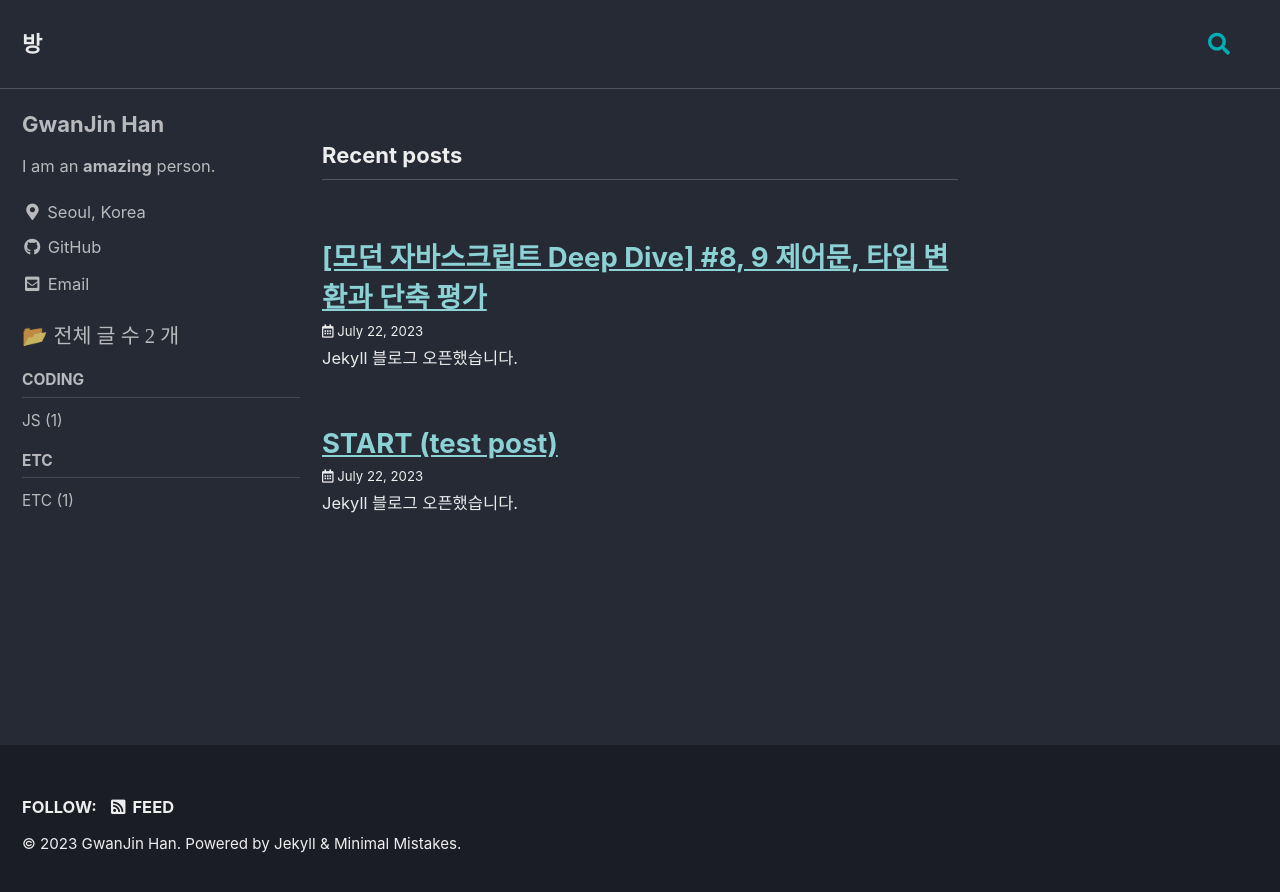
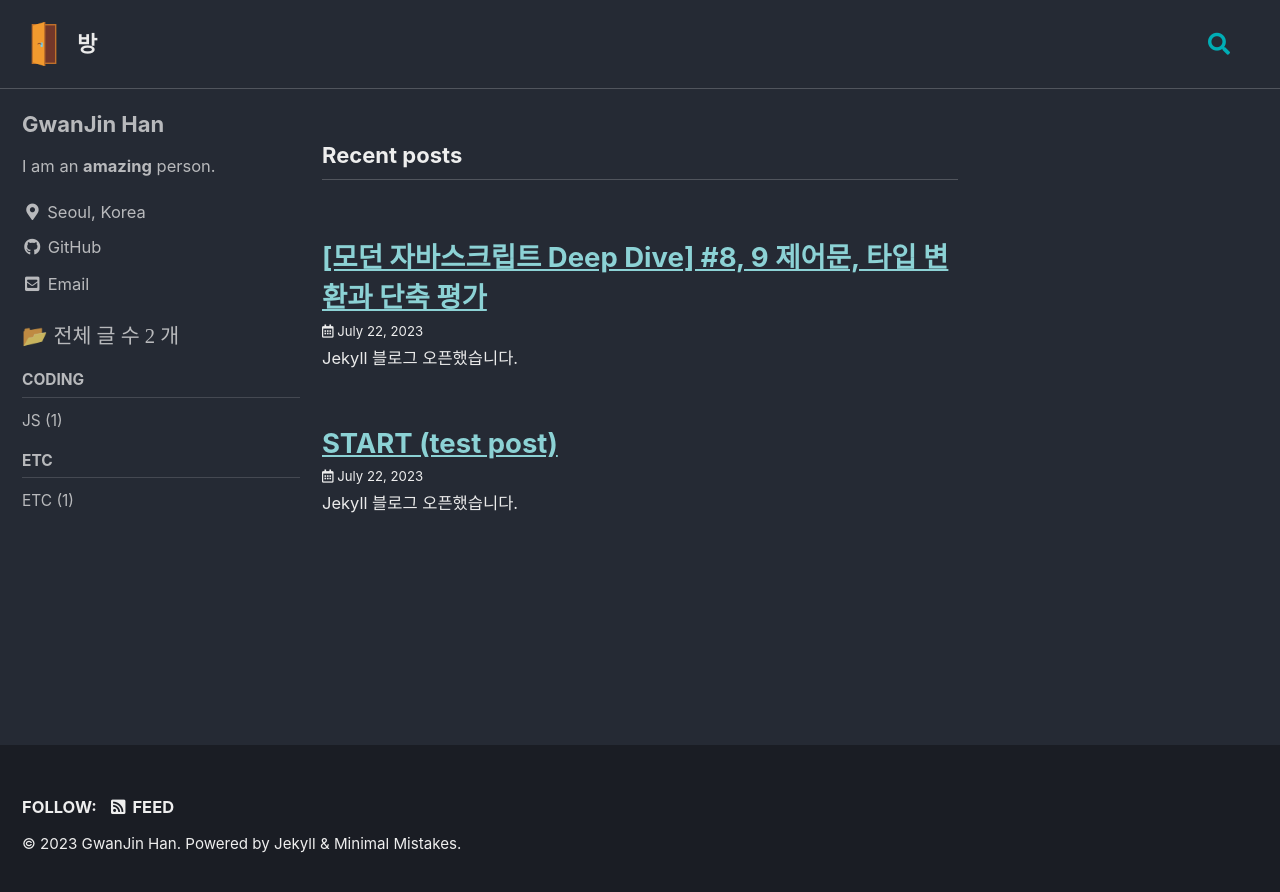
Before and after one commit to GwanJinHan/gwanjinhan.github.io, a Jekyll site: the page built from index.html, in a window 1280 px wide. Shown: the top 892 px of the page. Built offline with Jekyll 4.4.1, drawn with Linux system fonts in a browser that asks for light colours; cached includes are drawn as plain includes; the list of posts is cut into pages by our own code.

Commit message:
favicon fin.

```diff
--- a/_config.yml
+++ b/_config.yml
@@ -25,7 +25,7 @@ url: "https://gwanjinhan.github.io"
 baseurl: "" # the subpath of your site, e.g. "/blog"
 repository: "GwanJinHan/comments" # GitHub  e.g "mmistakes/minimal-mistakes"
 teaser: # path of fallback teaser image, e.g. "/assets/images/500x300.png"
-logo: # path of logo image to display in the masthead, e.g. "/assets/images/88x88.png"
+logo: /assets/images/logo.png # path of logo image to display in the masthead, e.g. "/assets/images/88x88.png"
 masthead_title: # overrides the website title displayed in the masthead, use " " for no title
 # breadcrumbs            : false # true, false (default)
 words_per_minute: 200
--- a/_includes/head/custom.html
+++ b/_includes/head/custom.html
@@ -1,5 +1,11 @@
 <!-- start custom head snippets -->
 
 <!-- insert favicons. use https://realfavicongenerator.net/ -->
-
+<link rel="apple-touch-icon" sizes="120x120" href="/apple-touch-icon.png" />
+<link rel="icon" type="image/png" sizes="32x32" href="/favicon-32x32.png" />
+<link rel="icon" type="image/png" sizes="16x16" href="/favicon-16x16.png" />
+<link rel="manifest" href="/site.webmanifest" />
+<link rel="mask-icon" href="/safari-pinned-tab.svg" color="#5bbad5" />
+<meta name="msapplication-TileColor" content="#da532c" />
+<meta name="theme-color" content="#ffffff" />
 <!-- end custom head snippets -->
```
Also changed, not shown: browserconfig.xml (added, +9 -0 lines), android-chrome-96x96.png (added), apple-touch-icon.png (added), assets/images/logo.png (added), favicon-16x16.png (added), favicon-32x32.png (added), favicon.ico (added), mstile-150x150.png (added), safari-pinned-tab.svg (added), site.webmanifest (added).
